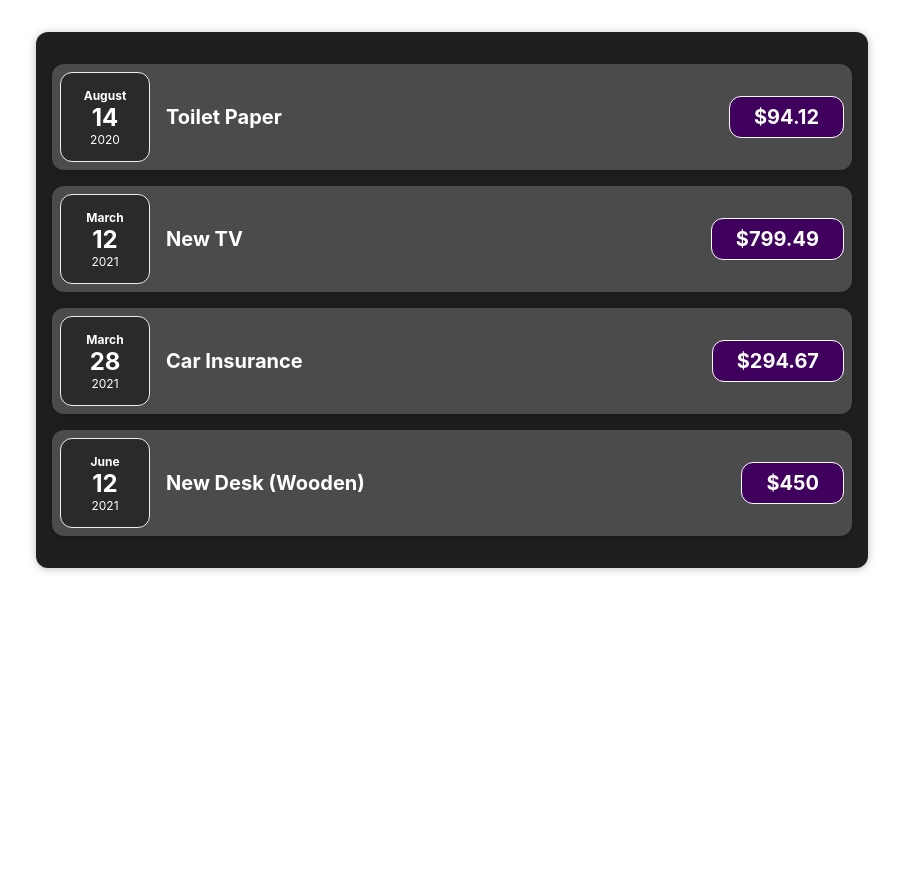
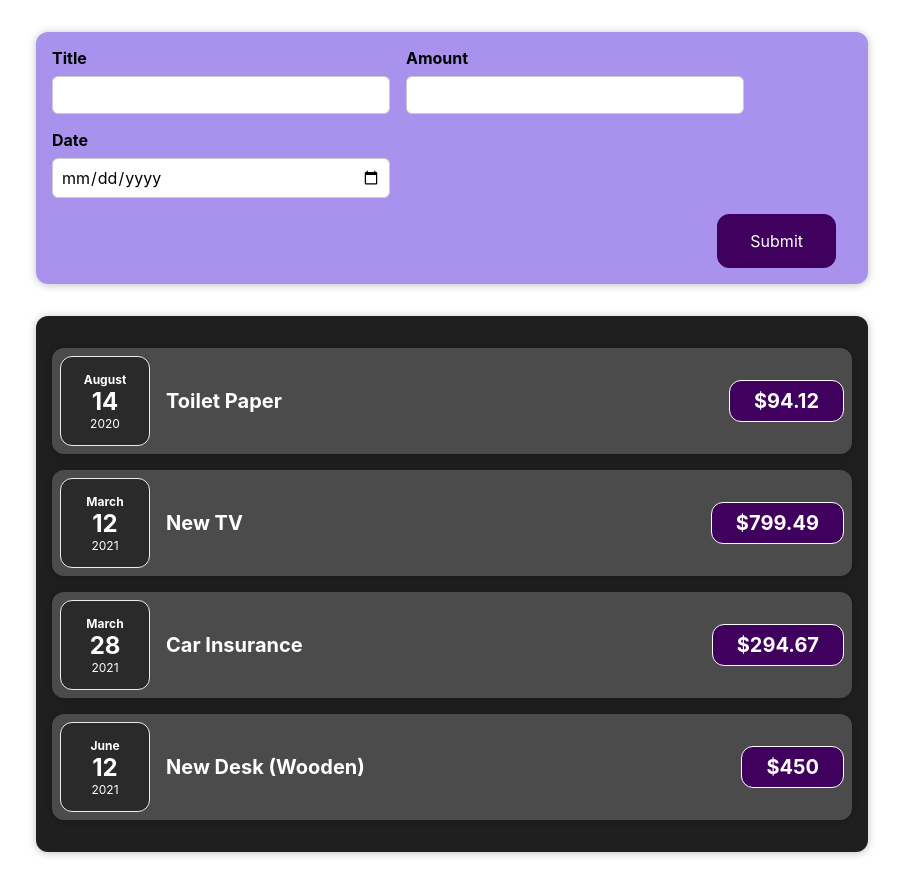
Before and after one commit to gmldnjs26/playground-react, a React (Create React App) app: page / in a window 1280 px wide. Shown: the whole page, without its empty margins (188-1091 px from the left). Before the commit the page ends 800 px from the top, so only its background shows below. Built offline with nearby package versions, Linux system fonts and the light colour scheme.

Commit message:
feat: add expense

```diff
--- a/src/App.js
+++ b/src/App.js
@@ -1,7 +1,10 @@
+import { useState } from "react";
+
 import Expenses from "./components/Expense/Expenses";
+import NewExpense from "./components/NewExpense/NewExpense";
 
 function App() {
-  const expenses = [
+  const [expenses, setExpenses] = useState([
     {
       id: "e1",
       title: "Toilet Paper",
@@ -21,10 +24,15 @@
       amount: 450,
       date: new Date(2021, 5, 12),
     },
-  ];
+  ]);
+
+  const addExpense = (data) => {
+    setExpenses([...expenses, data]);
+  };
 
   return (
     <div>
+      <NewExpense addExpense={addExpense} />
       <Expenses expenses={expenses} />
     </div>
   );
--- /dev/null
+++ b/src/components/NewExpense/ExpenseForm.css
@@ -0,0 +1,26 @@
+.new-expense__controls {
+  display: flex;
+  flex-wrap: wrap;
+  gap: 1rem;
+  margin-bottom: 1rem;
+  text-align: left;
+}
+
+.new-expense__control label {
+  font-weight: bold;
+  margin-bottom: 0.5rem;
+  display: block;
+}
+
+.new-expense__control input {
+  font: inherit;
+  padding: 0.5rem;
+  border-radius: 6px;
+  border: 1px solid #ccc;
+  width: 20rem;
+  max-width: 100%;
+}
+
+.new-expense__actions {
+  text-align: right;
+}
--- /dev/null
+++ b/src/components/NewExpense/ExpenseForm.js
@@ -0,0 +1,62 @@
+import { useState } from "react";
+import "./ExpenseForm.css";
+
+const ExpenseForm = ({ addExpense }) => {
+  const [title, setTitle] = useState("");
+  const [amount, setAmount] = useState("");
+  const [date, setDate] = useState("");
+
+  const sumbitHandler = (e) => {
+    e.preventDefault()
+    addExpense({
+      title,
+      amount,
+      date: new Date(date),
+    });
+    setTitle('')
+    setAmount('')
+    setDate('')
+  };
+
+  return (
+    <form onSubmit={sumbitHandler}>
+      <div className="new-expense__controls">
+        <div className="new-expense__control">
+          <label>Title</label>
+          <input
+            type="text"
+            value={title}
+            onInput={(e) => setTitle(e.target.value)}
+          ></input>
+        </div>
+        <div className="new-expense__control">
+          <label>Amount</label>
+          <input
+            type="number"
+            min="0.01"
+            step="0.01"
+            value={amount}
+            onInput={(e) => setAmount(e.target.value)}
+          ></input>
+        </div>
+        <div className="new-expense__control">
+          <label>Date</label>
+          <input
+            type="date"
+            min="2019-01-01"
+            max="2023-12-31"
+            value={date}
+            onInput={(e) => setDate(e.target.value)}
+          ></input>
+        </div>
+      </div>
+      <div className="new-expense__actions">
+        <button type="submit">
+          Submit
+        </button>
+      </div>
+    </form>
+  );
+};
+
+export default ExpenseForm;
--- /dev/null
+++ b/src/components/NewExpense/NewExpense.css
@@ -0,0 +1,38 @@
+.new-expense {
+  background-color: #a892ee;
+  padding: 1rem;
+  margin: 2rem auto;
+  width: 50rem;
+  max-width: 95%;
+  border-radius: 12px;
+  text-align: center;
+  box-shadow: 0 1px 8px rgba(0, 0, 0, 0.25);
+}
+
+.new-expense button {
+  font: inherit;
+  cursor: pointer;
+  padding: 1rem 2rem;
+  border: 1px solid #40005d;
+  background-color: #40005d;
+  color: white;
+  border-radius: 12px;
+  margin-right: 1rem;
+}
+
+.new-expense button:hover,
+.new-expense button:active {
+  background-color: #510674;
+  border-color: #510674;
+}
+
+.new-expense button.alternative {
+  color: #220131;
+  border-color: transparent;
+  background-color: transparent;
+}
+
+.new-expense button.alternative:hover,
+.new-expense button.alternative:active {
+  background-color: #ddb3f8;
+}
--- /dev/null
+++ b/src/components/NewExpense/NewExpense.js
@@ -0,0 +1,13 @@
+import "./NewExpense.css";
+
+import ExpenseForm from "./ExpenseForm";
+
+const newExpense = ({ addExpense }) => {
+  return (
+    <div className="new-expense">
+      <ExpenseForm addExpense={addExpense} />
+    </div>
+  );
+};
+
+export default newExpense;
```
